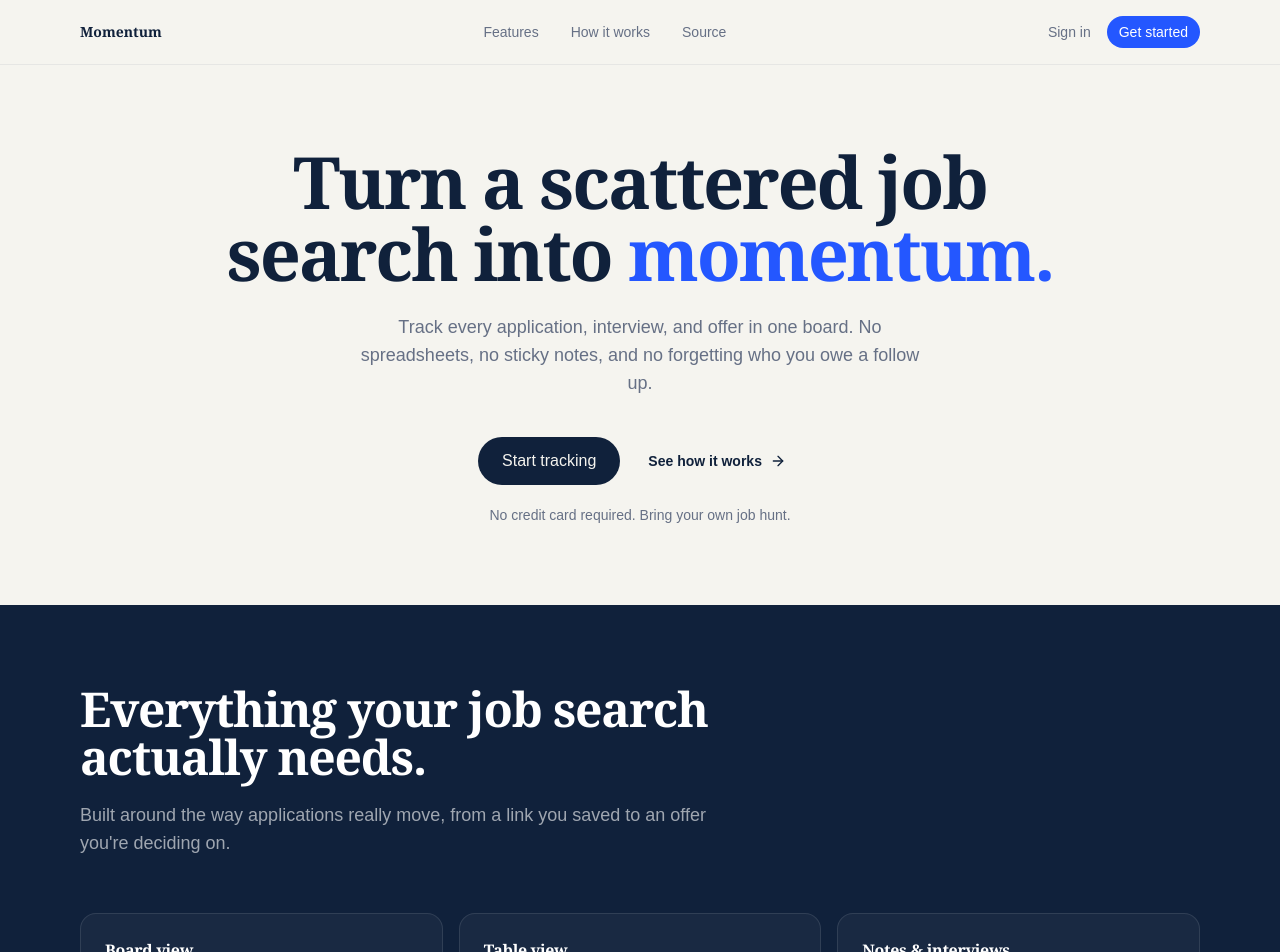
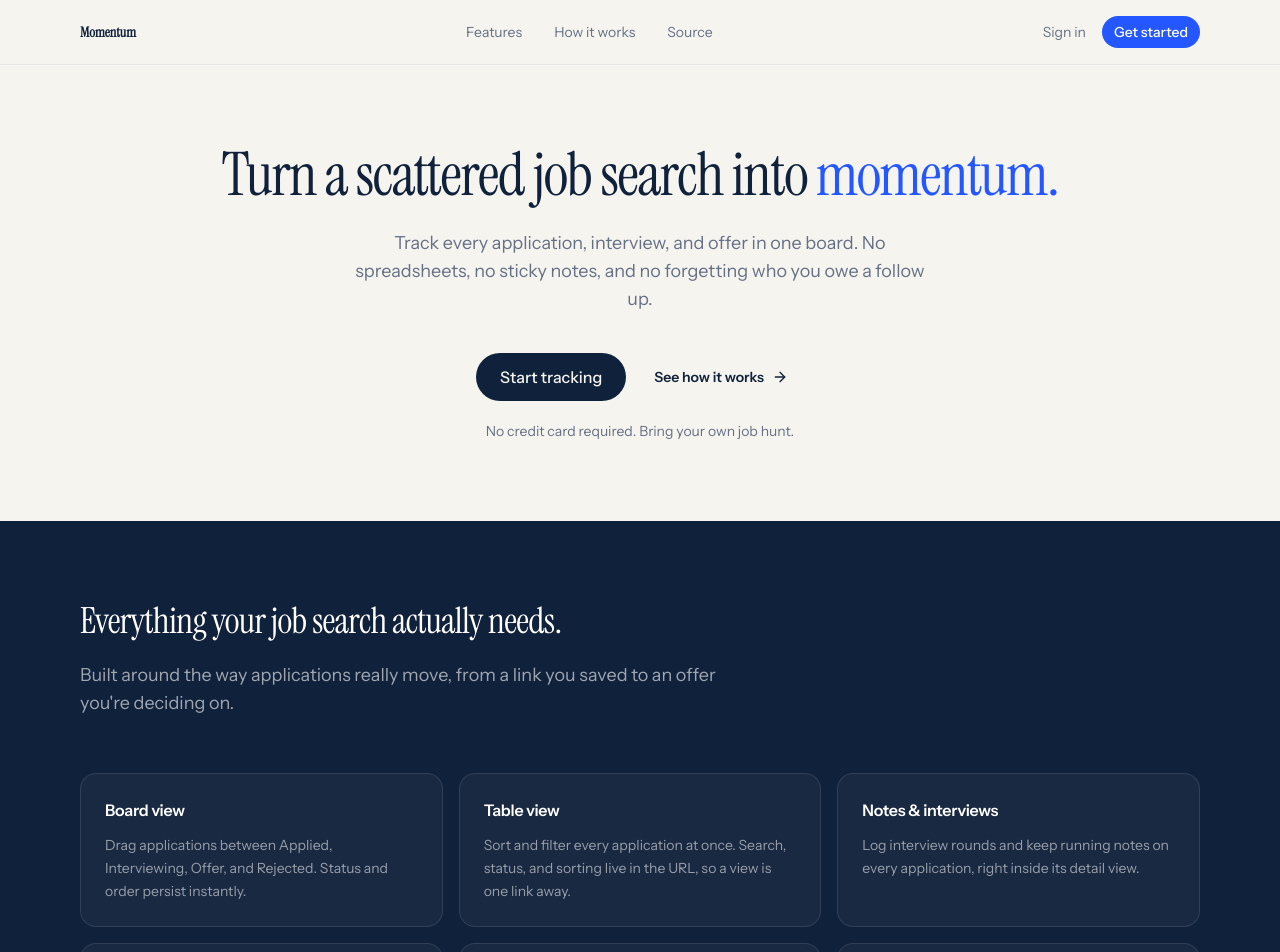
Before and after one commit to Wuraola-Adebisi/Momentum, a React (Vite) app: page / in a window 1280 px wide. Shown: the top 952 px of the page. Built offline with nearby package versions, Linux system fonts and the light colour scheme; no server answers.

Commit message:
refactor: refresh momentum visual system

```diff
--- a/src/index.css
+++ b/src/index.css
@@ -1,40 +1,31 @@
-@import url("https://fonts.googleapis.com/css2?family=Geist:wght@400;500;600;700&family=Geist+Mono:wght@400;500;600&display=swap");
+@import url("https://fonts.googleapis.com/css2?family=DM+Mono:wght@400;500&family=Instrument+Sans:wght@400;500;600;700&family=Instrument+Serif:ital@0;1&display=swap");
 
 @tailwind base;
 @tailwind components;
 @tailwind utilities;
 
 @layer base {
-  html {
-    @apply scroll-smooth;
-  }
-
+  html { @apply scroll-smooth; background: #F5F4EF; }
   body {
     @apply bg-paper text-ink font-body antialiased;
+    background-image: linear-gradient(rgba(16,33,59,.025) 1px,transparent 1px),linear-gradient(90deg,rgba(16,33,59,.025) 1px,transparent 1px);
+    background-size: 32px 32px;
   }
-
-  h1 {
-    @apply font-display text-5xl font-semibold leading-[0.95] tracking-[-0.03em] md:text-6xl lg:text-7xl;
-  }
-
-  h2 {
-    @apply font-display text-3xl font-semibold leading-tight tracking-[-0.025em] md:text-5xl;
-  }
-
-  h3 {
-    @apply font-display text-xl font-semibold tracking-[-0.02em] md:text-2xl;
-  }
-
-  p {
-    @apply leading-7;
-  }
-
-  button,
-  a {
-    @apply transition-colors;
-  }
-
-  ::selection {
-    @apply bg-primary/20 text-ink;
-  }
+  h1 { @apply font-display text-4xl font-normal leading-[0.98] tracking-[-0.025em] md:text-5xl lg:text-6xl; }
+  h2 { @apply font-display text-3xl font-normal leading-tight tracking-[-0.02em] md:text-4xl; }
+  h3 { @apply font-body text-xl font-semibold tracking-[-0.015em] md:text-2xl; }
+  p { @apply leading-7; }
+  button,a,input,select,textarea { @apply transition-colors; }
+  button,a { touch-action: manipulation; }
+  :focus-visible { @apply outline-none ring-2 ring-primary ring-offset-2 ring-offset-paper; }
+  ::selection { @apply bg-primary/20 text-ink; }
 }
+@layer components {
+  .eyebrow { @apply font-data text-[11px] font-medium uppercase tracking-[0.16em] text-muted; }
+  .page-shell { @apply mx-auto w-full max-w-content px-4 pb-24 md:px-8 md:pb-8; }
+  .status-rule { @apply h-1 w-10 rounded-full; }
+}
+@media (prefers-reduced-motion: reduce) {
+  html { scroll-behavior: auto; }
+  *,*::before,*::after { animation-duration:.01ms !important; animation-iteration-count:1 !important; transition-duration:.01ms !important; scroll-behavior:auto !important; }
+}
```
